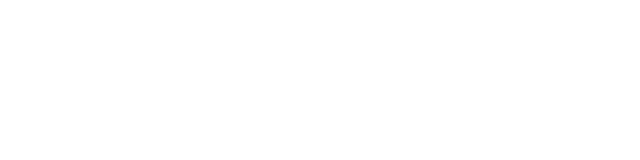
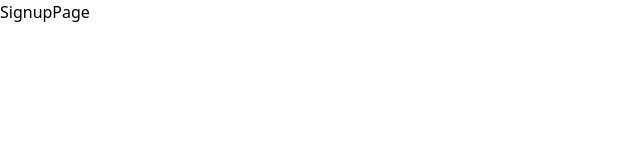
Before and after one commit to Pradikshan/chatapp-frontend, a React (Vite) app: page /signup in a window 1280 px wide. Before the commit this address had no page. Shown: the top 160 px of the page, without its empty margins (0-640 px from the left). Built offline with nearby package versions, Linux system fonts and the light colour scheme.

Commit message:
Added home and signup route

```diff
--- a/src/routes/Approutes.tsx
+++ b/src/routes/Approutes.tsx
@@ -1,11 +1,15 @@
 import React from "react";
 import { Routes, Route } from "react-router-dom";
 import LoginPage from "../pages/LoginPage";
+import HomePage from "../pages/HomePage";
+import SignupPage from "../pages/SignupPage";
 
 const Approutes = () => {
   return (
     <Routes>
       <Route path="/" element={<LoginPage />} />
+      <Route path="/home" element={<HomePage />} />
+      <Route path="/signup" element={<SignupPage />} />
     </Routes>
   );
 };
```
